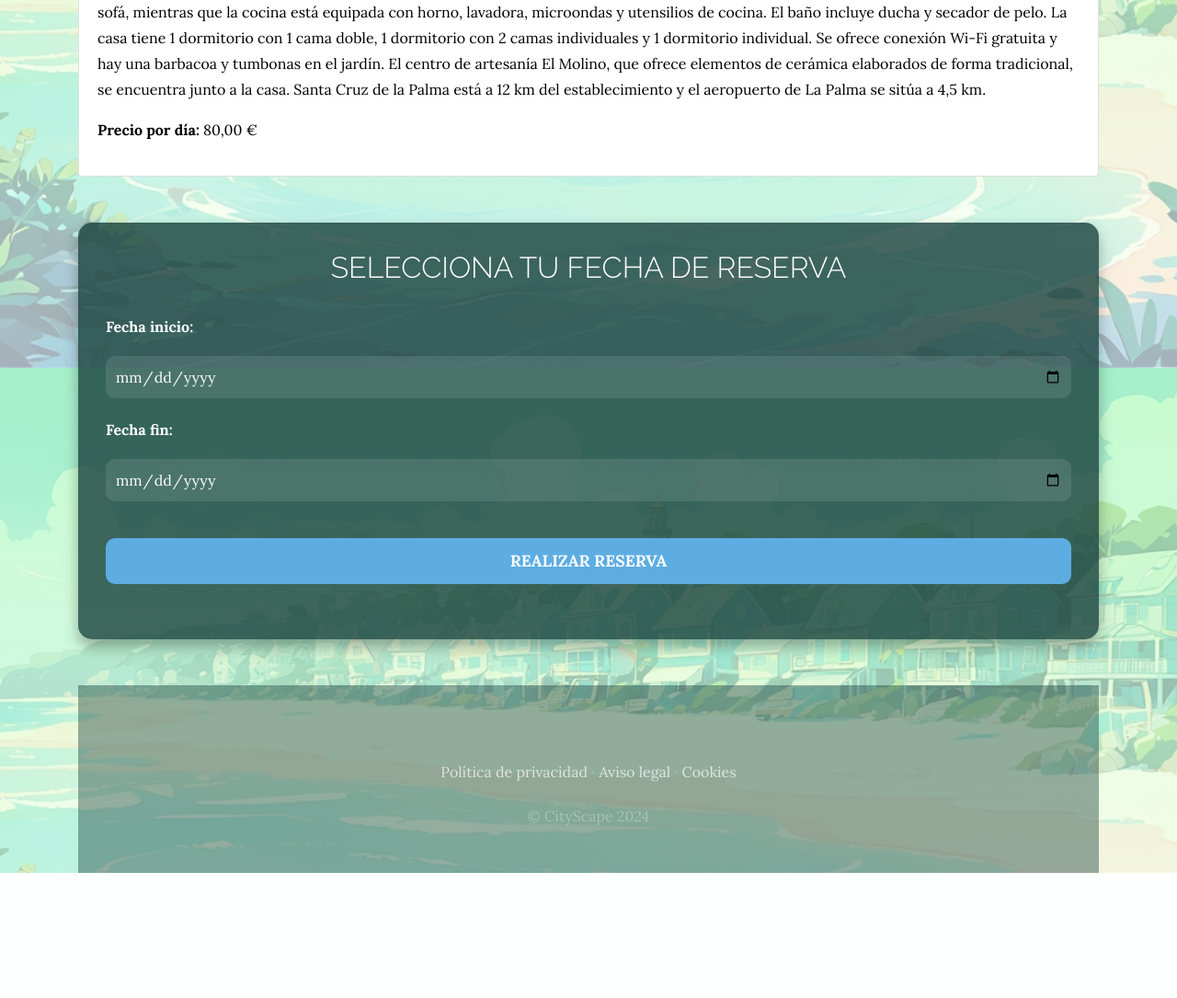
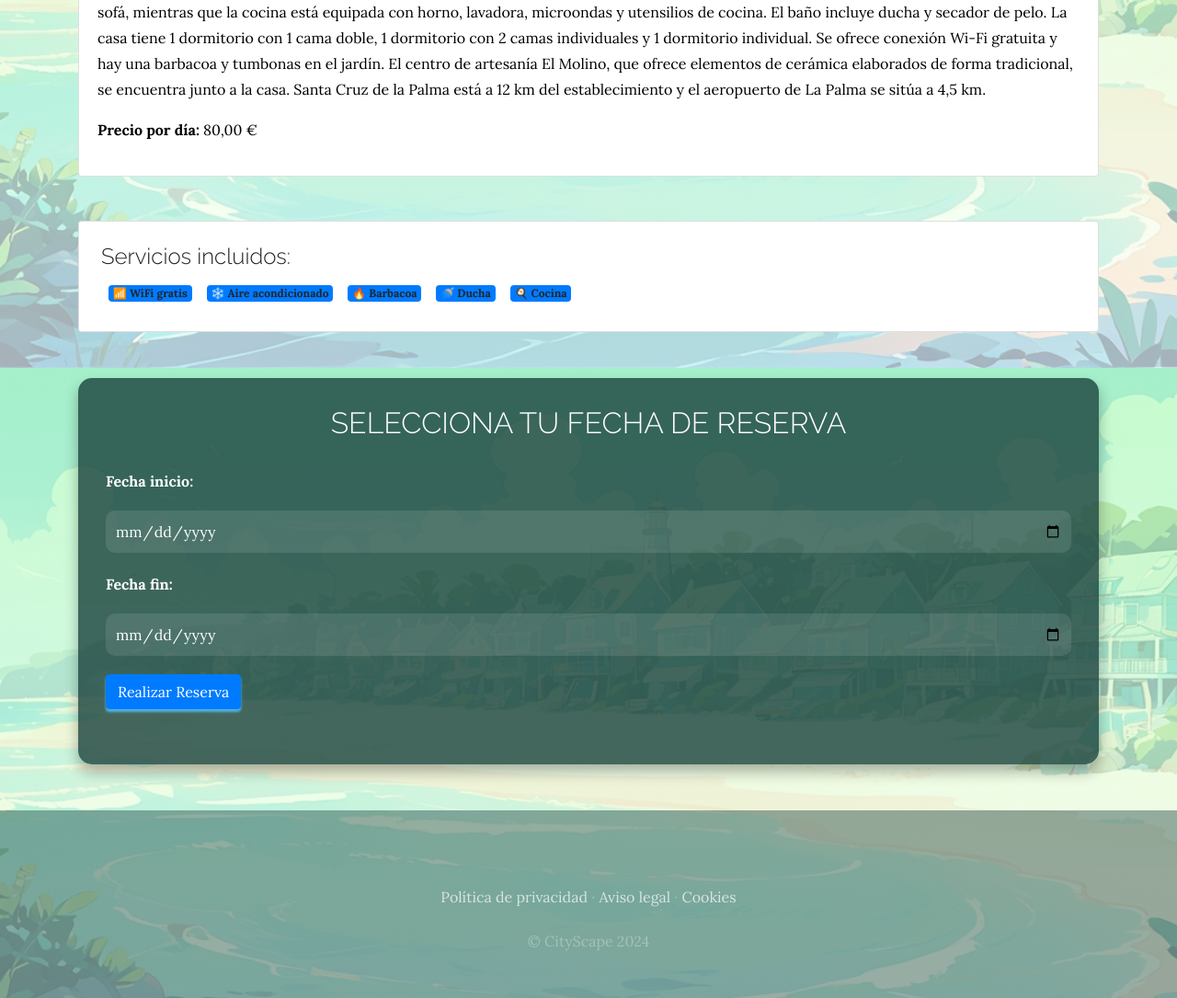
Before and after one commit to Jaime-Linares/PGPI-G3.10, a Django app: template product/ProyectoWeb/catalogoViviendas/templates/catalogoViviendas/detalle_vivienda_cliente.html in a window 1280 px wide. Shown: the part 1200-2285 px from the top of the page at 92% size. Before the commit the page ends 2149 px from the top, so only its background shows below. Run offline with Django 5.2, Linux system fonts and the light colour scheme; the template is opened without the code that fills it: values that come from a table or form of the project are taken from there, others are empty; data comes from the database, SQL or seed files in the repository; some libraries are stand-ins or nearby versions.

Commit message:
[feat] added services

```diff
--- a/product/ProyectoWeb/catalogoViviendas/forms.py
+++ b/product/ProyectoWeb/catalogoViviendas/forms.py
@@ -22,7 +22,14 @@ class ViviendaForm(forms.ModelForm):
             'descripcion',
             'ubicacion',
             'imagen',
-            'precio_por_dia'
+            'precio_por_dia',
+            'wifi',
+            'piscina',
+            'parking',
+            'aire_acondicionado',
+            'barbacoa',
+            'ducha',
+            'cocina'
         ]
 
     def __init__(self, *args, **kwargs):
--- a/product/ProyectoWeb/catalogoViviendas/templates/catalogoViviendas/detalle_vivienda_cliente.html
+++ b/product/ProyectoWeb/catalogoViviendas/templates/catalogoViviendas/detalle_vivienda_cliente.html
@@ -13,13 +13,43 @@
         </div>
     </div>
 
+    <!-- Servicios adicionales -->
+    {% if vivienda.wifi or vivienda.piscina or vivienda.parking or vivienda.aire_acondicionado or vivienda.barbacoa or vivienda.ducha or vivienda.cocina %}
+        <div class="card mb-5 p-4 shadow">
+            <h4>Servicios incluidos:</h4>
+            <div class="d-flex flex-wrap">
+                {% if vivienda.wifi %}
+                    <div class="badge bg-primary m-2">📶 WiFi gratis</div>
+                {% endif %}
+                {% if vivienda.piscina %}
+                    <div class="badge bg-primary m-2">🏊 Piscina</div>
+                {% endif %}
+                {% if vivienda.parking %}
+                    <div class="badge bg-primary m-2">🚗 Parking gratuito</div>
+                {% endif %}
+                {% if vivienda.aire_acondicionado %}
+                    <div class="badge bg-primary m-2">❄️ Aire acondicionado</div>
+                {% endif %}
+                {% if vivienda.barbacoa %}
+                    <div class="badge bg-primary m-2">🔥 Barbacoa</div>
+                {% endif %}
+                {% if vivienda.ducha %}
+                    <div class="badge bg-primary m-2">🚿 Ducha</div>
+                {% endif %}
+                {% if vivienda.cocina %}
+                    <div class="badge bg-primary m-2">🍳 Cocina</div>
+                {% endif %}
+            </div>
+        </div>
+    {% endif %}
+
     <div class="reservation-container">
         <h4 class="reservation-title">Selecciona tu fecha de reserva</h4>
 
         <form method="post" class="reservation-form">
             {% csrf_token %}
             {{ form.as_p }}
-            <button type="submit" class="btn-submit">Realizar Reserva</button>
+            <button type="submit" class="btn btn-primary">Realizar Reserva</button>
         </form>
 
         {% if fechas_reservadas %}
@@ -31,4 +61,5 @@
             </ul>
         {% endif %}
     </div>
-    {% endblock %}
+</div>
+{% endblock %}
```
Also changed, not shown: product/ProyectoWeb/catalogoViviendas/templates/catalogoViviendas/detalle_vivienda_propietario.html (+35 -1 lines), product/ProyectoWeb/catalogoViviendas/migrations/0002_alter_vivienda_imagen_alter_vivienda_ubicacion_and_more.py (added).
